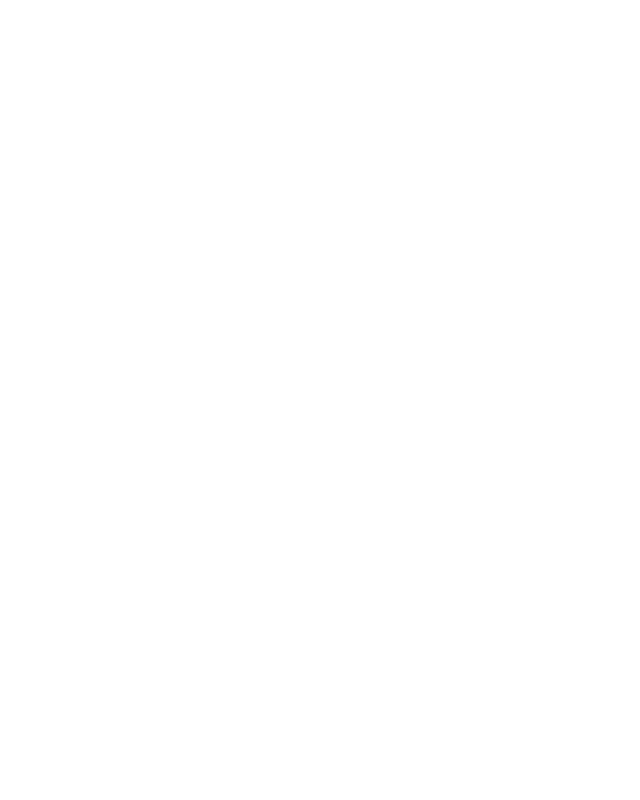
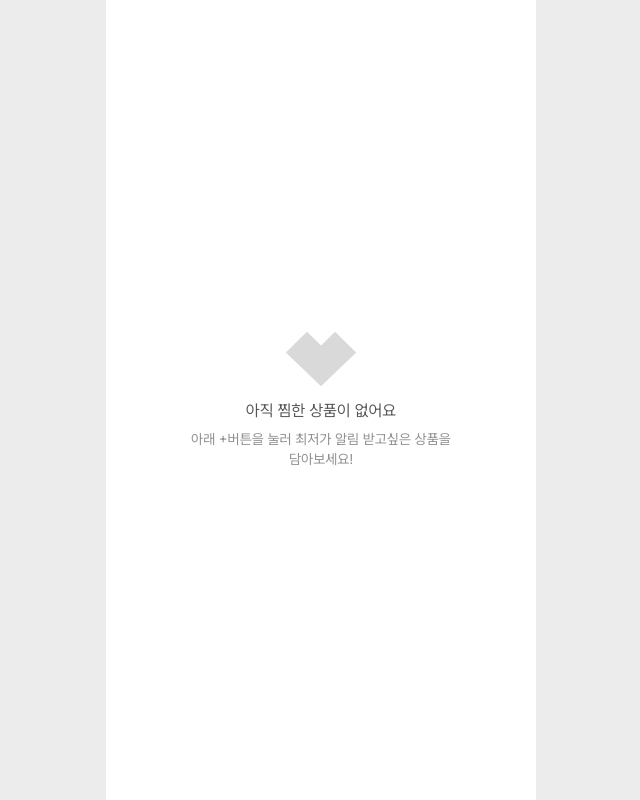
Before and after one commit to Nito-90z/Nito-Frontend, a Next.js app: page / in a window 1280 px wide. Shown: the whole page, without its empty margins (319-959 px from the left). Built offline with nearby package versions, Linux system fonts and the light colour scheme.

Commit message:
feat : 찜한 상품 페이지(메인 페이지) 찜한 상품 없는 경우 구현

```diff
--- a/src/app/layout.tsx
+++ b/src/app/layout.tsx
@@ -22,11 +22,11 @@
   return (
     <html lang="ko">
       <body
-        className={`${pretendard.variable} font-pretendard content-center w-screen h-dvh`}
+        className={`${pretendard.variable} font-pretendard content-center w-screen h-dvh bg-[#ECECEC]`}
       >
-        <div className="mx-auto max-w-[430px] min-w-[360px] w-full h-full">
+        <div className="flex flex-col mx-auto max-w-[430px] min-w-[360px] w-full h-full bg-white overflow-y-auto">
           {/* Header */}
-          <main>{children}</main>
+          <main className="grow">{children}</main>
           {/* Footer */}
         </div>
       </body>
--- a/src/app/page.tsx
+++ b/src/app/page.tsx
@@ -1,209 +1,117 @@
+const PRODUCTS: Product[] = [
+  // {
+  //   id: 1,
+  //   image:
+  //     "https://images.unsplash.com/photo-1517059224940-d4af9eec41b7?w=1400&auto=format&fit=crop&q=60&ixlib=rb-4.0.3&ixid=M3wxMjA3fDB8MHxzZWFyY2h8MTB8fG1hY3xlbnwwfHwwfHx8MA%3D%3D",
+  //   title: {
+  //     enTitle: "Wireless Earbuds",
+  //     koTitle: "무선 이어폰",
+  //   },
+  //   isOutOfStock: true,
+  //   presentPrice: "751.99",
+  //   price: "79.99",
+  //   isLowestPriceEver: true,
+  //   discountRate: 38,
+  //   code: "B089KV4YYX",
+  //   crawlingUpdatedAt: "2024-10-09T10:00:00Z",
+  //   isFavorite: false,
+  //   affiliateUrl: "https://amazon.com/product1",
+  //   isStopSelling: false,
+  //   presentPriceUpdatedAt: "2024-10-08T10:00:00Z",
+  // },
+  // {
+  //   id: 2,
+  //   image:
+  //     "https://images.unsplash.com/photo-1517059224940-d4af9eec41b7?w=1400&auto=format&fit=crop&q=60&ixlib=rb-4.0.3&ixid=M3wxMjA3fDB8MHxzZWFyY2h8MTB8fG1hY3xlbnwwfHwwfHx8MA%3D%3D",
+  //   title: {
+  //     enTitle: "Smart Watch",
+  //     koTitle: "스마트 시계",
+  //   },
+  //   isOutOfStock: false,
+  //   presentPrice: "199.99",
+  //   price: "249.99",
+  //   isLowestPriceEver: false,
+  //   discountRate: 20,
+  //   code: "B08J61P5X8",
+  //   crawlingUpdatedAt: "2024-10-09T10:00:00Z",
+  //   isFavorite: true,
+  //   affiliateUrl: "https://amazon.com/product2",
+  //   isStopSelling: true,
+  //   presentPriceUpdatedAt: "2024-10-08T10:00:00Z",
+  // },
+  // {
+  //   id: 3,
+  //   image:
+  //     "https://images.unsplash.com/photo-1517059224940-d4af9eec41b7?w=1400&auto=format&fit=crop&q=60&ixlib=rb-4.0.3&ixid=M3wxMjA3fDB8MHxzZWFyY2h8MTB8fG1hY3xlbnwwfHwwfHx8MA%3D%3D",
+  //   title: {
+  //     enTitle: "Laptop Sleeve",
+  //     koTitle: "노트북 슬리브",
+  //   },
+  //   isOutOfStock: false,
+  //   presentPrice: "19.99",
+  //   price: "29.99",
+  //   isLowestPriceEver: true,
+  //   discountRate: 33,
+  //   code: "B091L7DZZT",
+  //   crawlingUpdatedAt: "2024-10-09T10:00:00Z",
+  //   isFavorite: false,
+  //   affiliateUrl: "https://amazon.com/product3",
+  //   isStopSelling: false,
+  //   presentPriceUpdatedAt: "2024-10-08T10:00:00Z",
+  // },
+  // {
+  //   id: 4,
+  //   image:
+  //     "https://images.unsplash.com/photo-1517059224940-d4af9eec41b7?w=1400&auto=format&fit=crop&q=60&ixlib=rb-4.0.3&ixid=M3wxMjA3fDB8MHxzZWFyY2h8MTB8fG1hY3xlbnwwfHwwfHx8MA%3D%3D",
+  //   title: {
+  //     enTitle: "Gaming Keyboard",
+  //     koTitle: "게이밍 키보드",
+  //   },
+  //   isOutOfStock: false,
+  //   presentPrice: "89.99",
+  //   price: "129.99",
+  //   isLowestPriceEver: false,
+  //   discountRate: 31,
+  //   code: "B07P2R6KBY",
+  //   crawlingUpdatedAt: "2024-10-09T10:00:00Z",
+  //   isFavorite: true,
+  //   affiliateUrl: "https://amazon.com/product4",
+  //   isStopSelling: false,
+  //   presentPriceUpdatedAt: "2024-10-08T10:00:00Z",
+  // },
+  // {
+  //   id: 5,
+  //   image:
+  //     "https://images.unsplash.com/photo-1517059224940-d4af9eec41b7?w=1400&auto=format&fit=crop&q=60&ixlib=rb-4.0.3&ixid=M3wxMjA3fDB8MHxzZWFyY2h8MTB8fG1hY3xlbnwwfHwwfHx8MA%3D%3D",
+  //   title: {
+  //     enTitle: "Portable Charger",
+  //     koTitle: "휴대용 충전기",
+  //   },
+  //   isOutOfStock: false,
+  //   presentPrice: "39.99",
+  //   price: "49.99",
+  //   isLowestPriceEver: false,
+  //   discountRate: 20,
+  //   code: "B088PQVLJG",
+  //   crawlingUpdatedAt: "2024-10-09T10:00:00Z",
+  //   isFavorite: false,
+  //   affiliateUrl: "https://amazon.com/product5",
+  //   isStopSelling: false,
+  //   presentPriceUpdatedAt: "2024-10-08T10:00:00Z",
+  // },
+];
+
 import ProductList from "@/components/ProductList";
+import NullProductList from "@/components/wishList/NullProductList";
 
-// const PRODUCTS: Product[] = [
-//   {
-//     id: 1,
-//     image:
-//       "https://images.unsplash.com/photo-1517059224940-d4af9eec41b7?w=1400&auto=format&fit=crop&q=60&ixlib=rb-4.0.3&ixid=M3wxMjA3fDB8MHxzZWFyY2h8MTB8fG1hY3xlbnwwfHwwfHx8MA%3D%3D",
-//     title: {
-//       enTitle: "Wireless Earbuds",
-//       koTitle: "무선 이어폰",
-//     },
-//     isOutOfStock: true,
-//     presentPrice: "751.99",
-//     price: "79.99",
-//     isLowestPriceEver: true,
-//     discountRate: 38,
-//     code: "B089KV4YYX",
-//     crawlingUpdatedAt: "2024-10-09T10:00:00Z",
-//     isFavorite: false,
-//     affiliateUrl: "https://amazon.com/product1",
-//     isStopSelling: false,
-//     presentPriceUpdatedAt: "2024-10-08T10:00:00Z",
-//   },
-//   {
-//     id: 2,
-//     image:
-//       "https://images.unsplash.com/photo-1517059224940-d4af9eec41b7?w=1400&auto=format&fit=crop&q=60&ixlib=rb-4.0.3&ixid=M3wxMjA3fDB8MHxzZWFyY2h8MTB8fG1hY3xlbnwwfHwwfHx8MA%3D%3D",
-//     title: {
-//       enTitle: "Smart Watch",
-//       koTitle: "스마트 시계",
-//     },
-//     isOutOfStock: false,
-//     presentPrice: "199.99",
-//     price: "249.99",
-//     isLowestPriceEver: false,
-//     discountRate: 20,
-//     code: "B08J61P5X8",
-//     crawlingUpdatedAt: "2024-10-09T10:00:00Z",
-//     isFavorite: true,
-//     affiliateUrl: "https://amazon.com/product2",
-//     isStopSelling: true,
-//     presentPriceUpdatedAt: "2024-10-08T10:00:00Z",
-//   },
-//   {
-//     id: 3,
-//     image:
-//       "https://images.unsplash.com/photo-1517059224940-d4af9eec41b7?w=1400&auto=format&fit=crop&q=60&ixlib=rb-4.0.3&ixid=M3wxMjA3fDB8MHxzZWFyY2h8MTB8fG1hY3xlbnwwfHwwfHx8MA%3D%3D",
-//     title: {
-//       enTitle: "Laptop Sleeve",
-//       koTitle: "노트북 슬리브",
-//     },
-//     isOutOfStock: false,
-//     presentPrice: "19.99",
-//     price: "29.99",
-//     isLowestPriceEver: true,
-//     discountRate: 33,
-//     code: "B091L7DZZT",
-//     crawlingUpdatedAt: "2024-10-09T10:00:00Z",
-//     isFavorite: false,
-//     affiliateUrl: "https://amazon.com/product3",
-//     isStopSelling: false,
-//     presentPriceUpdatedAt: "2024-10-08T10:00:00Z",
-//   },
-//   {
-//     id: 4,
-//     image:
-//       "https://images.unsplash.com/photo-1517059224940-d4af9eec41b7?w=1400&auto=format&fit=crop&q=60&ixlib=rb-4.0.3&ixid=M3wxMjA3fDB8MHxzZWFyY2h8MTB8fG1hY3xlbnwwfHwwfHx8MA%3D%3D",
-//     title: {
-//       enTitle: "Gaming Keyboard",
-//       koTitle: "게이밍 키보드",
-//     },
-//     isOutOfStock: false,
-//     presentPrice: "89.99",
-//     price: "129.99",
-//     isLowestPriceEver: false,
-//     discountRate: 31,
-//     code: "B07P2R6KBY",
-//     crawlingUpdatedAt: "2024-10-09T10:00:00Z",
-//     isFavorite: true,
-//     affiliateUrl: "https://amazon.com/product4",
-//     isStopSelling: false,
-//     presentPriceUpdatedAt: "2024-10-08T10:00:00Z",
-//   },
-//   {
-//     id: 5,
-//     image:
-//       "https://images.unsplash.com/photo-1517059224940-d4af9eec41b7?w=1400&auto=format&fit=crop&q=60&ixlib=rb-4.0.3&ixid=M3wxMjA3fDB8MHxzZWFyY2h8MTB8fG1hY3xlbnwwfHwwfHx8MA%3D%3D",
-//     title: {
-//       enTitle: "Portable Charger",
-//       koTitle: "휴대용 충전기",
-//     },
-//     isOutOfStock: false,
-//     presentPrice: "39.99",
-//     price: "49.99",
-//     isLowestPriceEver: false,
-//     discountRate: 20,
-//     code: "B088PQVLJG",
-//     crawlingUpdatedAt: "2024-10-09T10:00:00Z",
-//     isFavorite: false,
-//     affiliateUrl: "https://amazon.com/product5",
-//     isStopSelling: false,
-//     presentPriceUpdatedAt: "2024-10-08T10:00:00Z",
-//   },
-//   {
-//     id: 6,
-//     image:
-//       "https://images.unsplash.com/photo-1517059224940-d4af9eec41b7?w=1400&auto=format&fit=crop&q=60&ixlib=rb-4.0.3&ixid=M3wxMjA3fDB8MHxzZWFyY2h8MTB8fG1hY3xlbnwwfHwwfHx8MA%3D%3D",
-//     title: {
-//       enTitle: "Bluetooth Speaker",
-//       koTitle: "블루투스 스피커",
-//     },
-//     isOutOfStock: false,
-//     presentPrice: "59.99",
-//     price: "79.99",
-//     isLowestPriceEver: true,
-//     discountRate: 25,
-//     code: "B093T8MVSK",
-//     crawlingUpdatedAt: "2024-10-09T10:00:00Z",
-//     isFavorite: true,
-//     affiliateUrl: "https://amazon.com/product6",
-//     isStopSelling: false,
-//     presentPriceUpdatedAt: "2024-10-08T10:00:00Z",
-//   },
-//   {
-//     id: 7,
-//     image:
-//       "https://images.unsplash.com/photo-1517059224940-d4af9eec41b7?w=1400&auto=format&fit=crop&q=60&ixlib=rb-4.0.3&ixid=M3wxMjA3fDB8MHxzZWFyY2h8MTB8fG1hY3xlbnwwfHwwfHx8MA%3D%3D",
-//     title: {
-//       enTitle: "Noise Cancelling Headphones",
-//       koTitle: "소음 제거 헤드폰",
-//     },
-//     isOutOfStock: false,
-//     presentPrice: "299.99",
-//     price: "349.99",
-//     isLowestPriceEver: true,
-//     discountRate: 14,
-//     code: "B098VXYZQW",
-//     crawlingUpdatedAt: "2024-10-09T10:00:00Z",
-//     isFavorite: false,
-//     affiliateUrl: "https://amazon.com/product7",
-//     isStopSelling: false,
-//     presentPriceUpdatedAt: "2024-10-08T10:00:00Z",
-//   },
-//   {
-//     id: 8,
-//     image:
-//       "https://images.unsplash.com/photo-1517059224940-d4af9eec41b7?w=1400&auto=format&fit=crop&q=60&ixlib=rb-4.0.3&ixid=M3wxMjA3fDB8MHxzZWFyY2h8MTB8fG1hY3xlbnwwfHwwfHx8MA%3D%3D",
-//     title: {
-//       enTitle: "Smartphone Stand",
-//       koTitle: "스마트폰 거치대",
-//     },
-//     isOutOfStock: true,
-//     presentPrice: "9.99",
-//     price: "14.99",
-//     isLowestPriceEver: true,
-//     discountRate: 33,
-//     code: "B08KSM1FXP",
-//     crawlingUpdatedAt: "2024-10-09T10:00:00Z",
-//     isFavorite: false,
-//     affiliateUrl: "https://amazon.com/product8",
-//     isStopSelling: false,
-//     presentPriceUpdatedAt: "2024-10-08T10:00:00Z",
-//   },
-//   {
-//     id: 9,
-//     image:
-//       "https://images.unsplash.com/photo-1517059224940-d4af9eec41b7?w=1400&auto=format&fit=crop&q=60&ixlib=rb-4.0.3&ixid=M3wxMjA3fDB8MHxzZWFyY2h8MTB8fG1hY3xlbnwwfHwwfHx8MA%3D%3D",
-//     title: {
-//       enTitle: "USB-C Hub",
-//       koTitle: "USB-C 허브",
-//     },
-//     isOutOfStock: false,
-//     presentPrice: "29.99",
-//     price: "39.99",
-//     isLowestPriceEver: false,
-//     discountRate: 25,
-//     code: "B089FSKZZT",
-//     crawlingUpdatedAt: "2024-10-09T10:00:00Z",
-//     isFavorite: true,
-//     affiliateUrl: "https://amazon.com/product9",
-//     isStopSelling: false,
-//     presentPriceUpdatedAt: "2024-10-08T10:00:00Z",
-//   },
-//   {
-//     id: 10,
-//     image:
-//       "https://images.unsplash.com/photo-1517059224940-d4af9eec41b7?w=1400&auto=format&fit=crop&q=60&ixlib=rb-4.0.3&ixid=M3wxMjA3fDB8MHxzZWFyY2h8MTB8fG1hY3xlbnwwfHwwfHx8MA%3D%3D",
-//     title: {
-//       enTitle: "Wireless Mouse",
-//       koTitle: "무선 마우스",
-//     },
-//     isOutOfStock: false,
-//     presentPrice: "19.99",
-//     price: "29.99",
-//     isLowestPriceEver: false,
-//     discountRate: 33,
-//     code: "B091PZLVKV",
-//     crawlingUpdatedAt: "2024-10-09T10:00:00Z",
-//     isFavorite: false,
-//     affiliateUrl: "https://amazon.com/product10",
-//     isStopSelling: false,
-//     presentPriceUpdatedAt: "2024-10-08T10:00:00Z",
-//   },
-// ];
-
-// test
 export default function HomePage() {
-  return <div>{/* <ProductList products={PRODUCTS} /> */}</div>;
+  return (
+    <section className="h-full">
+      {PRODUCTS.length === 0 ? (
+        <NullProductList />
+      ) : (
+        <ProductList products={PRODUCTS} />
+      )}
+    </section>
+  );
 }
--- /dev/null
+++ b/src/components/common/icons/HeartIcon.tsx
@@ -0,0 +1,13 @@
+import Image from "next/image";
+import heartIcon from "../../../../public/images/heart.svg";
+import { twMerge } from "tailwind-merge";
+
+export default function HeartIcon({ className }: { className?: string }) {
+  return (
+    <Image
+      src={heartIcon}
+      alt="heart"
+      className={twMerge("w-[30px] h-[30px]", className)}
+    />
+  );
+}
--- /dev/null
+++ b/src/components/wishList/NullProductList.tsx
@@ -0,0 +1,17 @@
+import HeartIcon from "../common/icons/HeartIcon";
+
+export default function NullProductList() {
+  return (
+    <div className="flex flex-col justify-center items-center text-center h-full">
+      <HeartIcon className="w-[71.24px] h-14" />
+      <div className="flex flex-col gap-[6px] mt-3">
+        <p className="text-text">아직 찜한 상품이 없어요</p>
+        <p className="text-[#8F8F8F] text-sm">
+          아래 +버튼을 눌러 최저가 알림 받고싶은 상품을
+          <br />
+          담아보세요!
+        </p>
+      </div>
+    </div>
+  );
+}
--- a/tailwind.config.ts
+++ b/tailwind.config.ts
@@ -21,6 +21,7 @@
         green: "#1CCA62",
         "light-green": "#F0FFF6",
         border: "#ECECEC",
+        text: "#555555",
       },
     },
   },
```
Also changed, not shown: next.config.mjs (+8 -8 lines), public/images/heart.svg (added).
